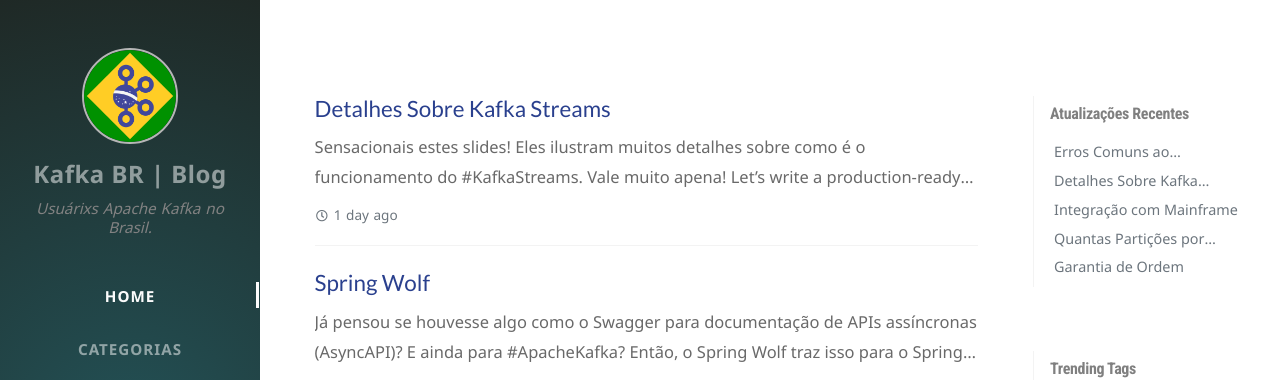
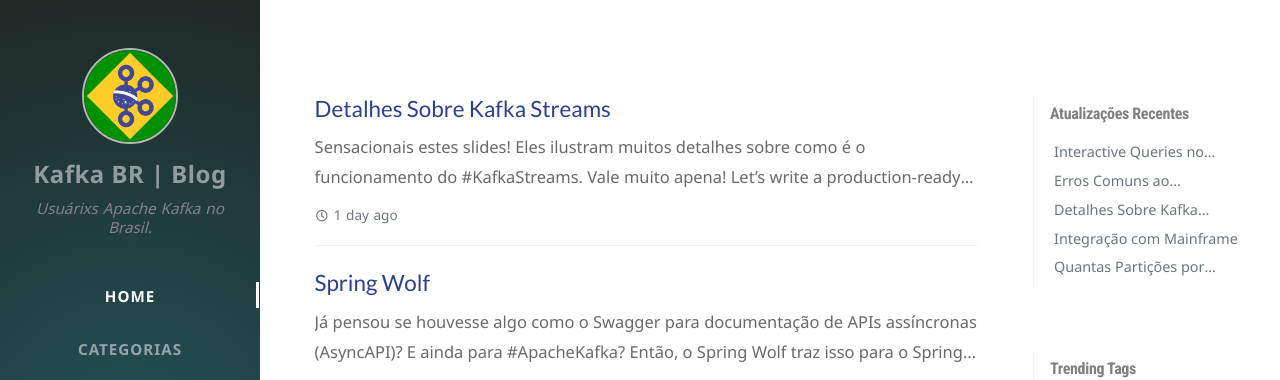
Before and after one commit to fabiojose/kafkabr-blog, a Jekyll site: the page built from index.html, in a window 1280 px wide. Shown: the top 380 px of the page. Built offline with Jekyll 4.4.1, drawn with Linux system fonts in a browser that asks for light colours; nearby versions of some CDN libraries; the list of posts is cut into pages by our own code; comment, search, counter and statistics services are not loaded.

```diff
--- a/_data/updates.yml
+++ b/_data/updates.yml
@@ -1,3 +1,6 @@
+-
+  filename: 'interactive-queries'
+  lastmod: '2020-07-21 13:36:23 -0300'
 -
   filename: 'slides-kafka-streams'
   lastmod: '2020-07-21 13:05:05 -0300'
```
